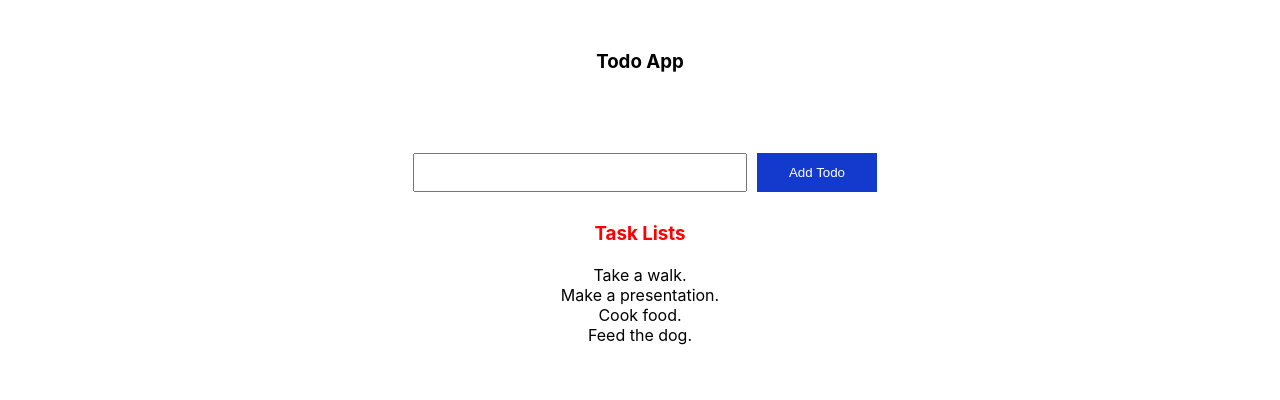
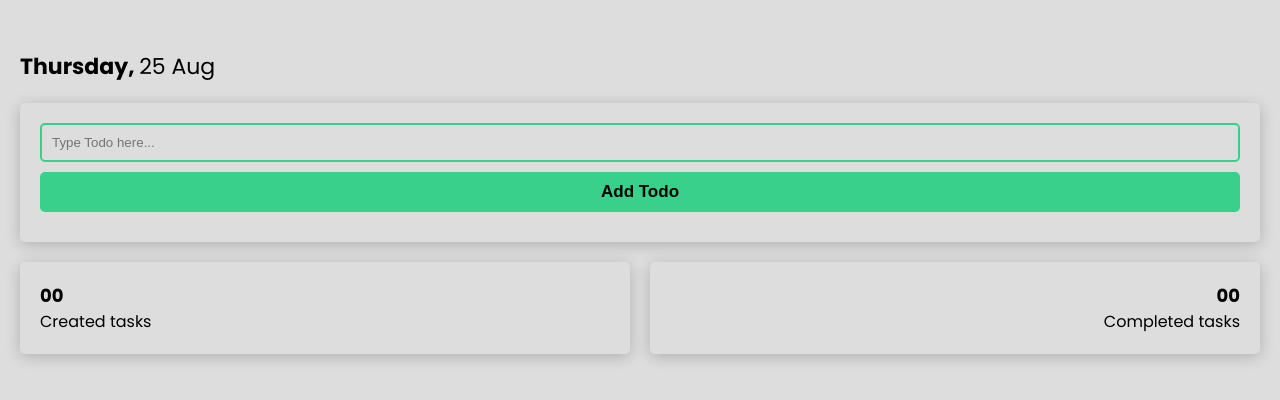
Before and after one commit to dealbisac/first-project-b, a React (Create React App) app: page / in a window 1280 px wide. Shown: the top 400 px of the page. Built offline with nearby package versions, Linux system fonts and the light colour scheme.

Commit message:
complete todo list

```diff
--- a/package.json
+++ b/package.json
@@ -8,6 +8,7 @@
     "@testing-library/user-event": "^13.5.0",
     "react": "^18.2.0",
     "react-dom": "^18.2.0",
+    "react-icons": "^4.4.0",
     "react-scripts": "5.0.1",
     "web-vitals": "^2.1.4"
   },
--- a/src/components/Todo.css
+++ b/src/components/Todo.css
@@ -1,40 +1,117 @@
-.todo {
-    text-align: center;
-    margin-top: 50px;
-    margin-bottom: 50px;
-    padding-bottom: 20px;
+@import url('https://fonts.googleapis.com/css2?family=Poppins:ital,wght@0,100;0,200;0,300;0,400;0,500;0,600;0,700;1,200;1,500&display=swap');
+
+* {
+	margin: 0;
+	padding: 0;
+	box-sizing: border-box;
 }
 
-.todo-form {
-    padding-top: 50px;
+body {
+	font-family: 'Poppins', sans-serif;
+	background-color: #ddd;
 }
 
-.todo-form form {
-    margin: 20px;
+.app-container .header-section {
+	padding: 50px 20px 0;
 }
 
-.task {
-    padding: 10px;
-    width: 25%;
-    margin: 10px;
-    cursor: pointer;
+.date{
+  font-size: 22px;
 }
 
-.button {
-    padding: 10px 30px;
-    color: #fff;
-    background-color: #143acd;
-    outline: none;
-    border: 2px solid #143acd;
-    cursor: pointer;
+.date span{
+  font-weight: 400;
 }
 
-.todo-lists>h3 {
-    margin-top: 20px;
-    color: red;
+.app-form-container{
+  margin: 20px 0;
+  padding: 20px;
+  box-shadow: 0px 3px 15px rgba(0,0,0,0.2);
+  border-radius: 5px;
 }
 
-.todo-lists > ul {
-    list-style: none;
-    margin-top: 20px;
+.app-form-container form input{
+  display: block;
+  width: 100%;
+  padding: 10px;
+  outline: none;
+  border-radius: 5px;
+  border: 2px solid #38D08A;
+  transition: all .5s ease-in-out;
+  background-color: #ddd;
 }
+
+.app-form-container .error{
+  border: 2px solid red;
+  transform: scale(.9);
+}
+
+.app-form-container form input:focus{
+  background-color: rgb(236, 236, 236);
+}
+
+.app-form-container .btn{
+  padding: 10px;
+  background-color: #38D08A;
+  border: none;
+  margin: 10px 0;
+  width: 100%;
+  border-radius: 5px;
+  font-size: 17px;
+  font-weight: bold;
+}
+
+.data-card-container{
+  display: flex;
+  justify-content: space-between;
+  gap: 20px;
+}
+
+.data-card{
+  padding: 20px;
+  box-shadow: 0px 3px 15px rgba(0,0,0,0.2);
+  border-radius: 5px;
+  flex-basis: 50%;
+}
+
+.data-card:last-child{
+  text-align: right;
+}
+
+.data-card h5{
+  font-size: 18px;
+}
+
+.todo-container{
+  margin: 10px 0;
+  height: 55vh;
+  overflow: scroll;
+  padding: 20px;
+}
+
+.todo-card{
+  display: flex;
+  justify-content: space-between;
+  align-items: center;
+  padding: 20px;
+  box-shadow: 0px 3px 15px rgba(0,0,0,0.2);
+  border-radius: 5px;
+  margin: 20px 0;
+}
+
+.todo-card .icon-done{
+  color: #38D08A;
+}
+
+.todo-card .text-done{
+  color: rgb(112, 112, 112);
+  text-decoration: line-through;
+}
+
+.todo-card .icon{
+  font-size: 26px;
+}
+
+.delete-icon{
+  color: red;
+}
--- a/src/components/Todo.jsx
+++ b/src/components/Todo.jsx
@@ -1,66 +1,139 @@
-import React, { useState } from 'react'
+import React, { useState, useEffect } from 'react';
 import './Todo.css'
 
+import { IoIosCheckmarkCircle } from 'react-icons/io';
+import { MdDeleteForever } from 'react-icons/md';
+import { FiCircle } from 'react-icons/fi';
+
 const Todo = () => {
-    const [input, setInput] = useState('');
-    const [todos, setTodos] = useState([
-        'Take a walk.',
-        'Make a presentation.',
-        'Cook food.',
-        'Feed the dog.'
-    ]);
+	const [todos, setTodos] = useState([]);
+	const [todoItem, setTodoItem] = useState('');
+	const [error, setError] = useState(false);
+	const [completedTasks, setCompletedTasks] = useState('');
 
-    console.log(input)
-    console.log(todos)
+	const handleSubmit = (e) => {
+		e.preventDefault();
+		if (todoItem) {
+			setError(false);
+			let uniqueId =
+				new Date().getTime().toString(36) + new Date().getUTCMilliseconds();
+			let newTodoItem = {
+				id: uniqueId,
+				todo: todoItem,
+				complete: false,
+			};
+			setTodos([newTodoItem, ...todos]);
+			setTodoItem('');
+		} else {
+			setError(true);
+			setTodoItem('');
+		}
+	};
 
-    const handleSubmit = (event) => {
-        event.preventDefault();
-        setTodos([...todos, input])
-        setInput('')
+	const deleteTodo = (id) => {
+		let newTodos = todos.filter((todo) => todo.id !== id);
+		setTodos([...newTodos]);
+	};
+
+	const toggleComplete = (id) => {
+		todos.find((todo) => {
+			if (todo.id === id) {
+				todo.complete = !todo.complete;
 			}
+			return setTodos([...todos]);
+		});
+	};
 
-    // function handleSubmit() {
-    //     setTodos([...todos, input])
-    //     setInput('')
-    // }
+	useEffect(() => {
+		let completeArray = [];
+		todos.filter((todo) => todo.complete === true && completeArray.push(todo));
+		setCompletedTasks(completeArray.length);
+	}, [todos]);
+
+	useEffect(() => {
+		const todos = JSON.parse(localStorage.getItem('todos'));
+		if (todos) {
+			setTodos(todos);
+		}
+	}, []);
+
+	useEffect(() => {
+		let adderror = setTimeout(() => {
+			setError(false);
+		}, 2000);
+		return () => {
+			clearTimeout(adderror);
+		};
+	}, [error]);
+
+	useEffect(() => {
+		localStorage.setItem('todos', JSON.stringify(todos));
+	}, [todos]);
+
+	let Today = new Date().toLocaleDateString('en-us', { weekday: 'long' });
+	let day = new Date().toLocaleDateString('en-us', { day: 'numeric' });
+	let month = new Date().toLocaleDateString('en-us', { month: 'short' });
 
 	return (
-        <div className='todo'>
-            <div className="todo-logo">
-                <h3>Todo App</h3>
-            </div>
-
-            <div className="todo-form">
-                <form>
+		<div className="app-container">
+			<div className="header-section">
+				<h4 className="date">
+					{`${Today},`} <span>{`${day} ${month}`}</span>
+				</h4>
+				<div className="app-form-container">
+					<form onSubmit={handleSubmit}>
 						<input
 							type="text"
-                        className="task"
-                        name="input"
-                        value={input}
-                        onChange={ e => setInput(e.target.value)}
+							value={todoItem}
+							className={error ? 'error' : ''}
+							onChange={(e) => setTodoItem(e.target.value)}
+							placeholder="Type Todo here..."
 						/>
-                    <input
-                        type="submit"
-                        className="button"
-                        name="button"
-                        value="Add Todo"
-                        disabled={!input}
-                        onClick={handleSubmit}
-                    />
+						<button type="submit" className="btn">
+							Add Todo
+						</button>
 					</form>
 				</div>
-
-            <div className="todo-lists">
-                <h3>Task Lists</h3>
-                <ul>
-                    {todos.map((todo) => (
-                        <li>{todo}</li>
-                    ))
-                    }
-                </ul>
+				<div className="data-card-container">
+					<div className="data-card">
+						<h5>{todos.length < 10 ? `0${todos.length}` : todos.length}</h5>
+						<p>Created tasks</p>
+					</div>
+					<div className="data-card">
+						<h5>
+							{completedTasks < 10 ? `0${completedTasks}` : completedTasks}
+						</h5>
+						<p>Completed tasks</p>
 					</div>
 				</div>
-    )
-}
+			</div>
+			<div className="todo-container">
+				{todos.map((todoItem) => {
+					const { id, todo, complete } = todoItem;
+					return (
+						<div key={id} className="todo-card">
+							<div className="icon" onClick={() => toggleComplete(id)}>
+								{!complete ? (
+									<FiCircle />
+								) : (
+									<IoIosCheckmarkCircle
+										className={complete ? 'icon-done' : ''}
+									/>
+								)}
+							</div>
+							<p className={complete ? 'text-done' : ''}>{todo}</p>
+							<MdDeleteForever
+								onClick={() => deleteTodo(id)}
+								className="icon delete-icon"
+							/>
+						</div>
+					);
+				})}
+			</div>
+		</div>
+	);
+};
 
-export default Todo
+export default Todo;
+
+// ref: https://www.freecodecamp.org/news/how-to-use-localstorage-with-react-hooks-to-set-and-get-items/
```
Also changed, not shown: 1 other file (tests, documents, lock files or other folders). Lines whose indentation alone changed are shown as unchanged.
